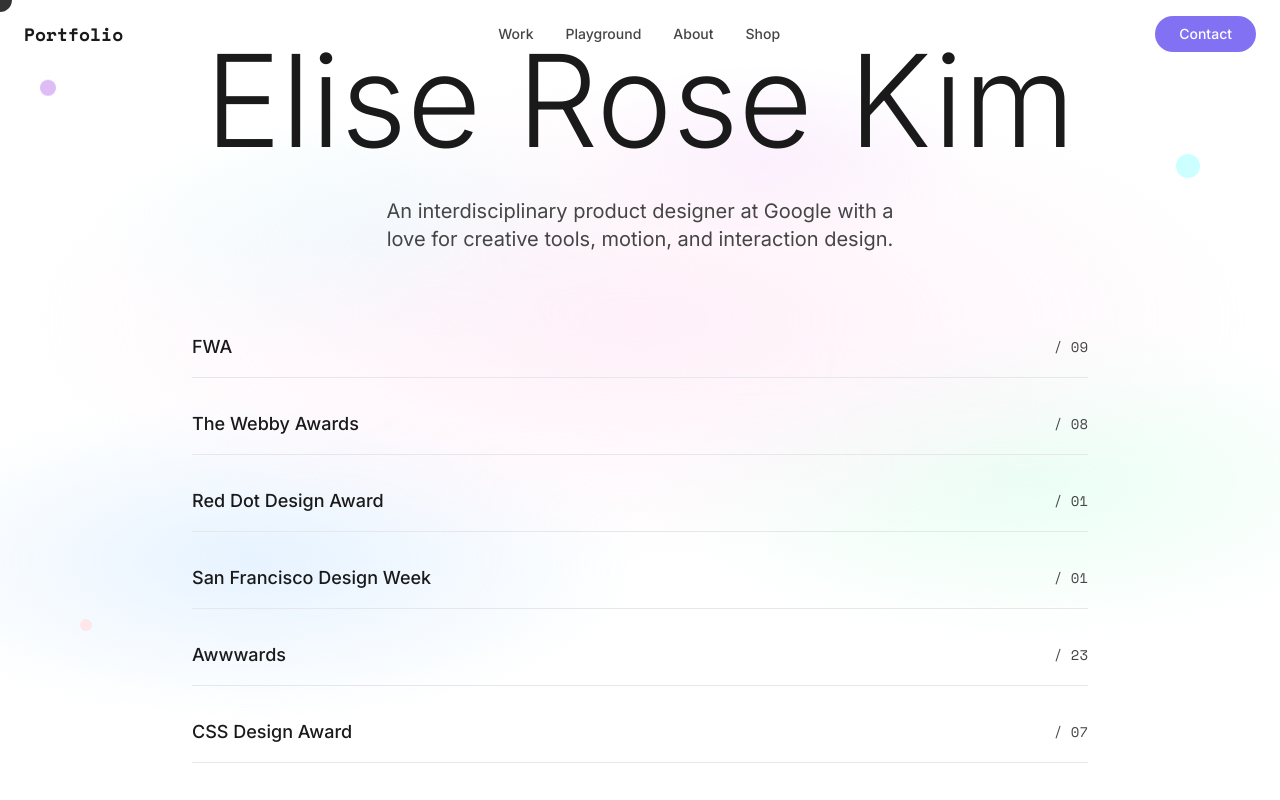
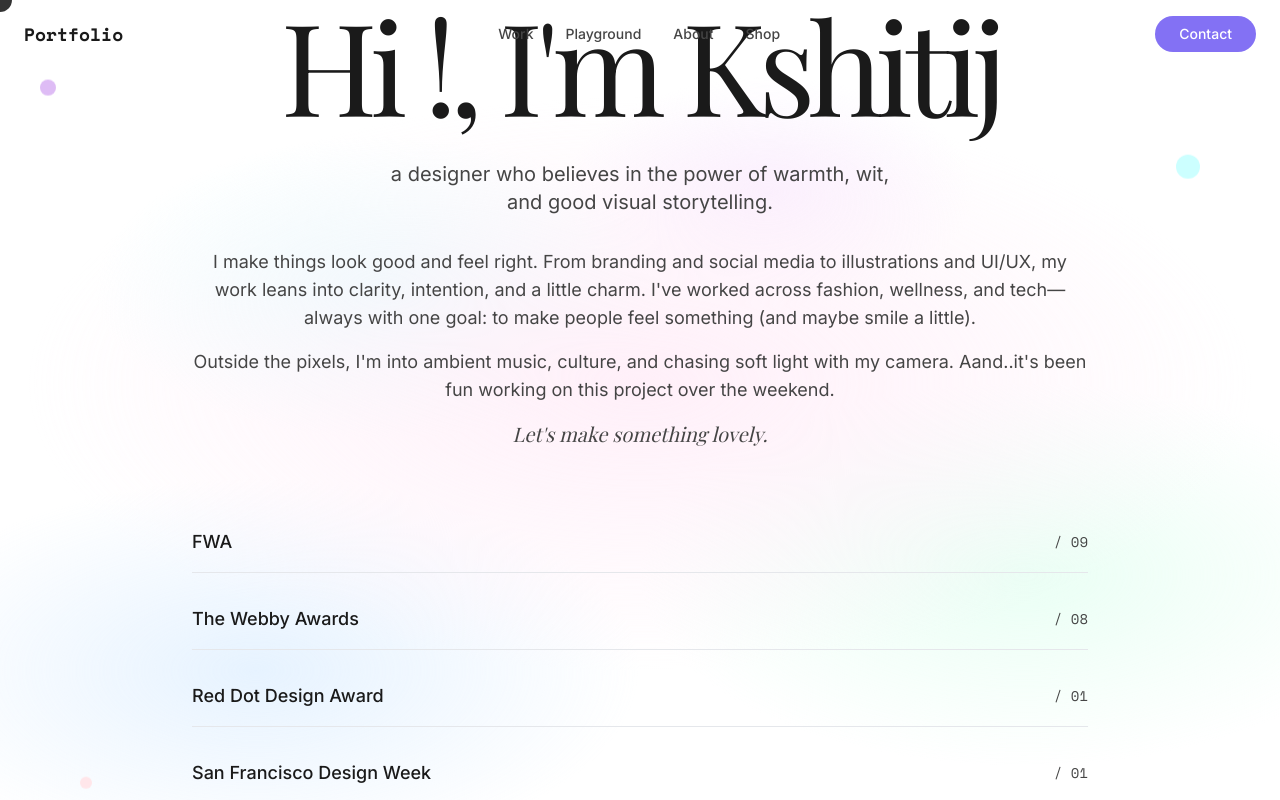
Before and after one commit to kshitij0299/pastel-pivot-folio, a React (Vite) app: page / in a window 1280 px wide. Shown: the top 800 px of the page. Built offline with nearby package versions, Linux system fonts and the light colour scheme.

Commit message:
Update hero section text and font
Replace placeholder name with "Kshitij" and apply Playfair font with adjusted tracking.

```diff
--- a/index.html
+++ b/index.html
@@ -6,6 +6,7 @@
     <title>pastel-pivot-folio</title>
     <meta name="description" content="Lovable Generated Project" />
     <meta name="author" content="Lovable" />
+    <link rel="stylesheet" href="https://fonts.googleapis.com/css2?family=Playfair+Display:wght@400;500;600;700&display=swap">
 
     <meta property="og:title" content="pastel-pivot-folio" />
     <meta property="og:description" content="Lovable Generated Project" />
--- a/src/components/HeroSection.tsx
+++ b/src/components/HeroSection.tsx
@@ -47,19 +47,40 @@ export const HeroSection = () => {
       <div ref={heroRef} className="container mx-auto px-6 text-center relative z-10">
         <h1
           ref={titleRef}
-          className="text-6xl md:text-8xl lg:text-9xl font-light text-heading mb-8 leading-none"
+          className="font-playfair text-6xl md:text-8xl lg:text-9xl font-light text-heading mb-8 leading-none tracking-[-0.06em]"
         >
-          Elise Rose Kim
+          Hi !, I'm Kshitij
         </h1>
 
         <p
           ref={subtitleRef}
-          className="text-lg md:text-xl text-body max-w-2xl mx-auto leading-relaxed"
+          className="text-lg md:text-xl text-body max-w-3xl mx-auto leading-relaxed mb-8"
         >
-          An interdisciplinary product designer at Google with a
+          a designer who believes in the power of warmth, wit,
           <br />
-          love for creative tools, motion, and interaction design.
+          and good visual storytelling.
         </p>
+
+        <div
+          ref={subtitleRef}
+          className="text-base md:text-lg text-body max-w-4xl mx-auto leading-relaxed space-y-4"
+        >
+          <p>
+            I make things look good and feel right. From branding and social media to
+            illustrations and UI/UX, my work leans into clarity, intention, and a little
+            charm. I've worked across fashion, wellness, and tech—always with one goal:
+            to make people feel something (and maybe smile a little).
+          </p>
+
+          <p>
+            Outside the pixels, I'm into ambient music, culture, and chasing soft light with
+            my camera. Aand..it's been fun working on this project over the weekend.
+          </p>
+
+          <p className="font-playfair italic text-xl">
+            Let's make something <em>lovely</em>.
+          </p>
+        </div>
 
         {/* Awards section */}
         <div className="mt-16 space-y-4 max-w-4xl mx-auto">
--- a/tailwind.config.ts
+++ b/tailwind.config.ts
@@ -21,6 +21,7 @@ export default {
 			fontFamily: {
 				'inter': ['Inter', 'sans-serif'],
 				'mono': ['Space Mono', 'monospace'],
+				'playfair': ['Playfair Display', 'serif'],
 			},
 			colors: {
 				border: 'hsl(var(--border))',
```
